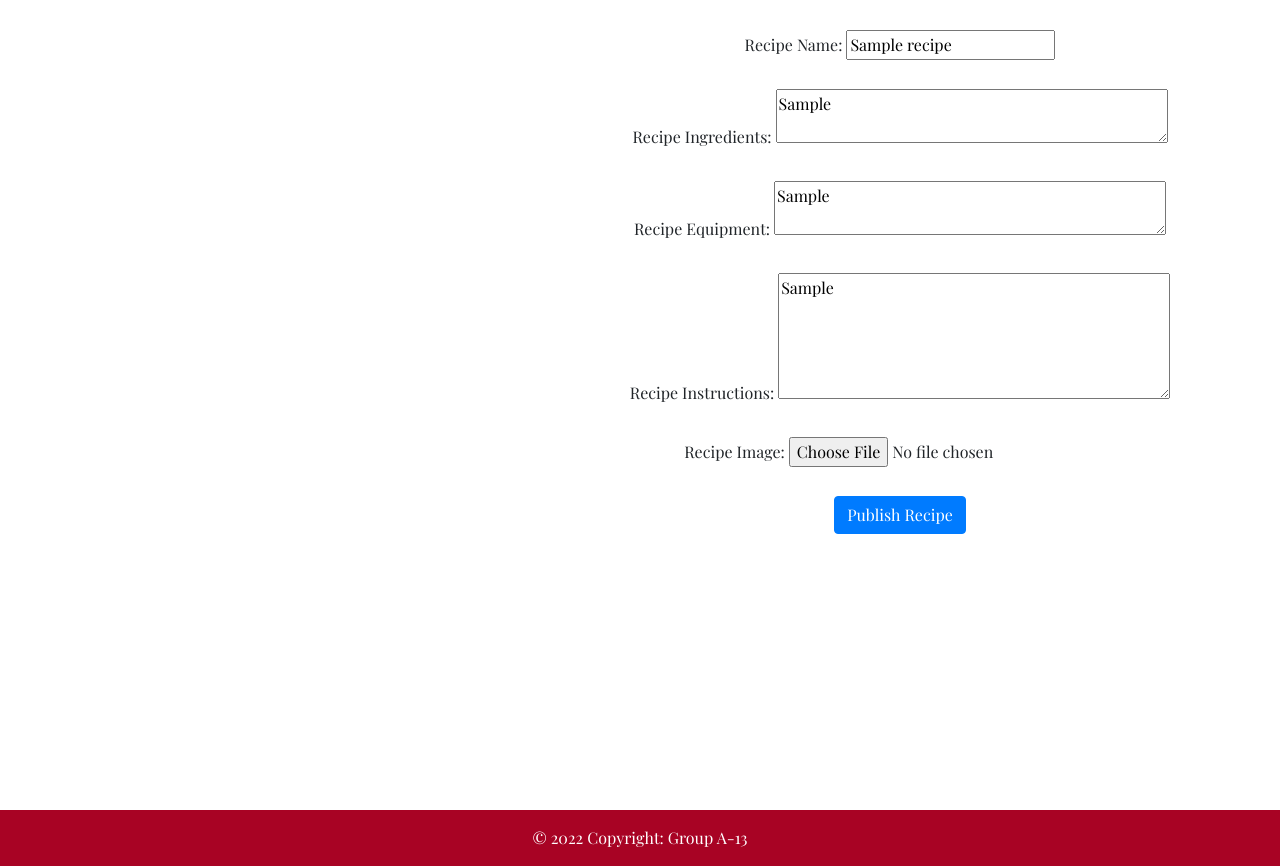
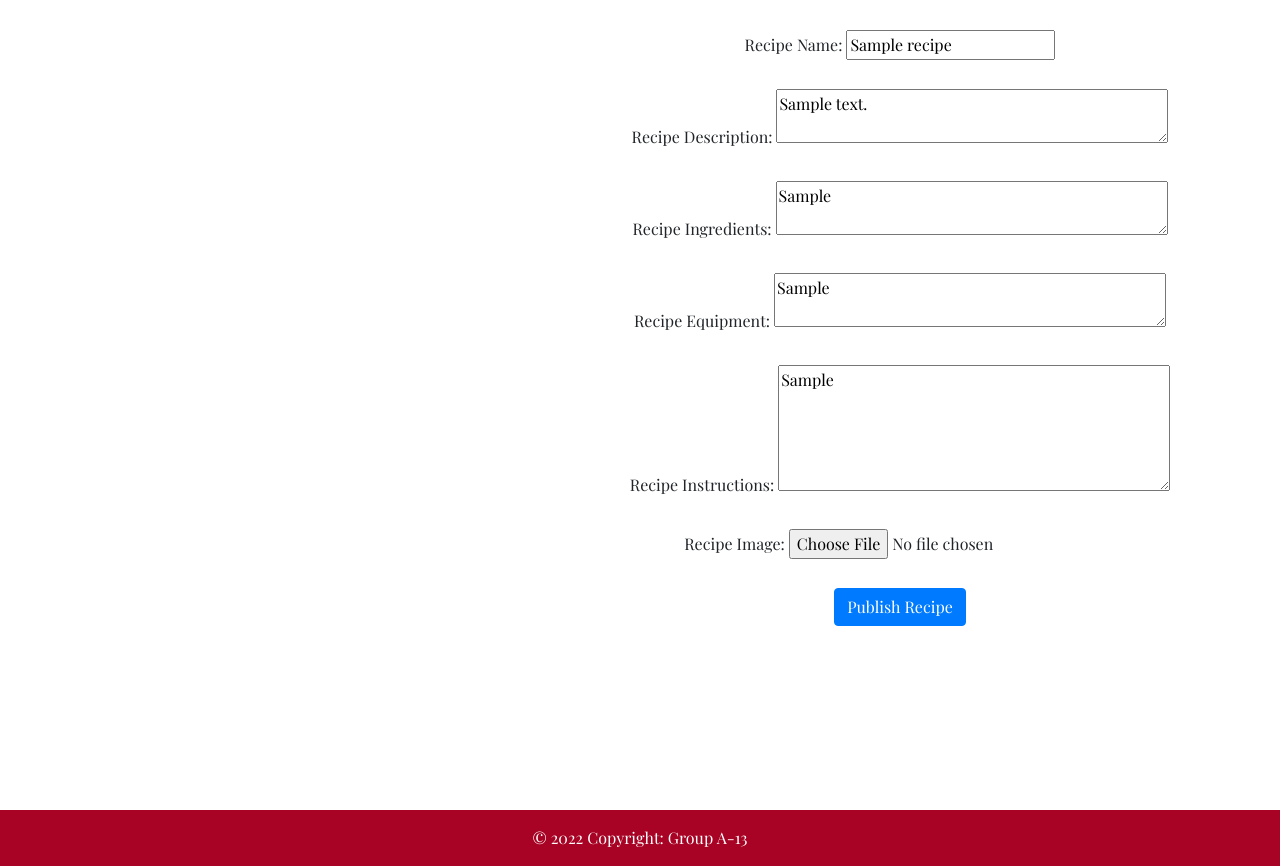
Before and after one commit to uva-cs3240-s22/group-project-a-13, a Django app: page /recipes/1/fork/ in a window 1280 px wide. Shown: the part 150-1016 px from the top of the page. Run offline with Django 4.2, Linux system fonts and the light colour scheme; tables that the repository leaves empty hold one stand-in row (values such as "Sample post"); some libraries are stand-ins or nearby versions.

Commit message:
recipe description debug

```diff
--- a/recipes/forms.py
+++ b/recipes/forms.py
@@ -5,5 +5,5 @@ class RecipeForm(forms.ModelForm):
 
     class Meta:
         model = Recipe
-        fields = ('recipe_name', 'recipe_ingredients', 'recipe_equipment', 'recipe_instructions', 'recipe_image', 'recipe_reference')
+        fields = ('recipe_name', 'recipe_description', 'recipe_ingredients', 'recipe_equipment', 'recipe_instructions', 'recipe_image', 'recipe_reference')
         #fields = ('recipe_name', 'recipe_description', 'recipe_image', 'recipe_reference')
--- a/recipes/models.py
+++ b/recipes/models.py
@@ -8,7 +8,7 @@ class Recipe(models.Model):
     recipe_ingredients = models.CharField(max_length = 500, default = '')
     recipe_equipment = models.CharField(max_length = 500, default = '')
     recipe_instructions = models.CharField(max_length = 1000, default = '')
-    recipe_image = models.ImageField(default='', upload_to='media/')
+    recipe_image = models.ImageField(default='', upload_to='media/', blank = True)
     recipe_reference = models.IntegerField(default = 0, null = True)
     favorites = models.ManyToManyField(User, related_name="favorites", blank=True)
     user = models.ForeignKey(User, null=True, on_delete=models.SET_NULL)
--- a/recipes/templates/recipes/forkRecipe.html
+++ b/recipes/templates/recipes/forkRecipe.html
@@ -12,6 +12,13 @@
         <input id="recipe_name" type="text" name="recipe_name" value = "{{recipe.recipe_name}}">
     </div></center>
     <br>
+
+<!-- Description input -->
+<center><div>
+    <label for="recipe_description">Recipe Description: </label>
+    <textarea form = "recipeform" id = "recipe_description" name="recipe_description" cols="40" rows="2">{{recipe.recipe_description}}</textarea>
+</div></center>
+<br>
 
 <!-- Ingredient input -->
     <center><div>
--- a/recipes/views.py
+++ b/recipes/views.py
@@ -90,10 +90,14 @@ def fork(request, recipe_id):
     if request.method == 'POST':
         recipe_form = RecipeForm(request.POST, request.FILES)
         if recipe_form.is_valid():
+            '''
+            if not recipe_form.cleaned_data('recipe_image'):
+                new_recipe = recipe_form.save(commit=False)
+                new_recipe.recipe_image = recipe.recipe_image
+                new_recipe.save()
+            else:
+            '''
             recipe_form.save()
-            # new_recipe = recipe_form.save(commit=False)
-            # new_recipe.recipe_image = recipe.recipe_image
-            # new_recipe.save()
             return HttpResponseRedirect(reverse('success'))
     else:
         recipe_form = RecipeForm()
```
Also changed, not shown: recipes/migrations/0021_alter_recipe_recipe_image.py (added), recipes/migrations/0022_alter_recipe_recipe_image.py (added), recipes/migrations/0023_alter_recipe_recipe_image.py (added).
